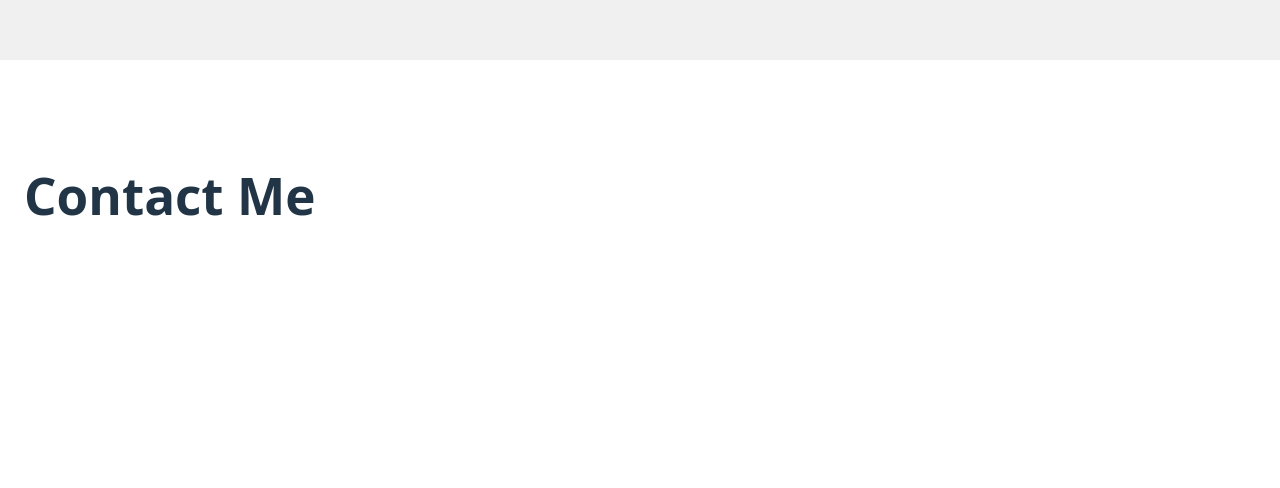
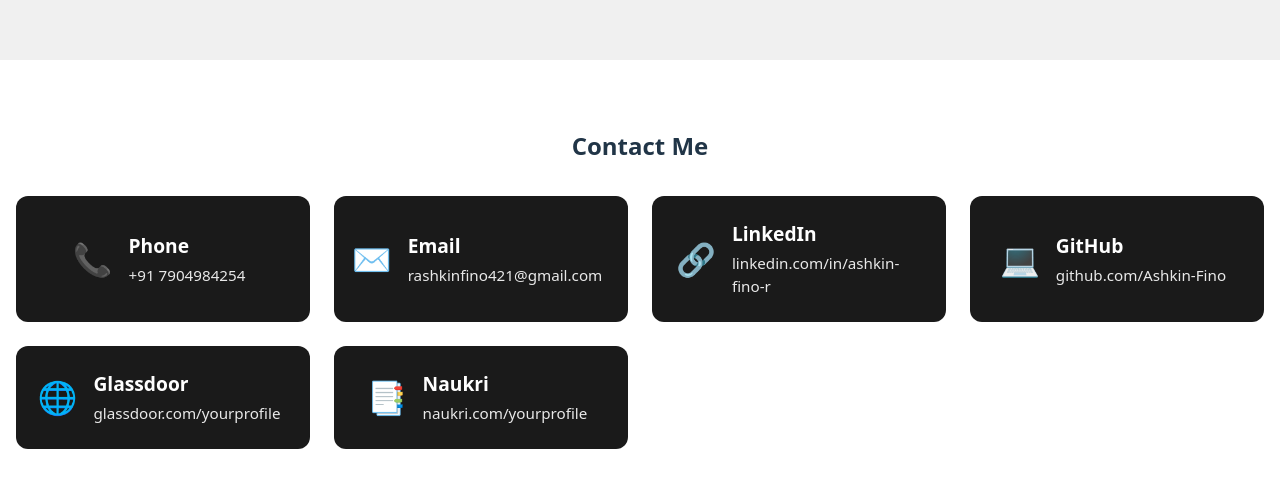
Before and after one commit to Ashkin-Fino/Ashkin-Profile-Website, a React (Vite) app: page / in a window 1280 px wide. Shown: the part 3519-4007 px from the top of the page. Built offline with nearby package versions, Linux system fonts and the light colour scheme.

Commit message:
Added Contact section

```diff
--- a/src/App.jsx
+++ b/src/App.jsx
@@ -1,6 +1,7 @@
 import Navbar from "./Navbar";
 import Home from "./Home";
 import WorkExperience from "./WorkExperience";
+import Contact from "./Contact";
 
 function App() {
   return (
@@ -17,9 +18,7 @@ function App() {
         <h1>Education</h1>
       </section>
 
-      <section id="contact" style={{ height: "100vh", padding: "4rem 1.5rem" }}>
-        <h1>Contact Me</h1>
-      </section>
+      <Contact />
     </>
   );
 }
--- /dev/null
+++ b/src/Contact.css
@@ -0,0 +1,49 @@
+/* Contact.css */
+.contact-section {
+    padding: 3rem 1rem;
+    text-align: center;
+    min-height: calc(100vh - 50px);
+}
+
+.contact-grid {
+    display: grid;
+    grid-template-columns: repeat(auto-fill, minmax(280px, 1fr));
+    gap: 1.5rem;
+    margin-top: 2rem;
+    justify-content: center;
+}
+
+.contact-card {
+    background: #1a1a1a;
+    color: white;
+    padding: 1.5rem;
+    border-radius: 12px;
+    text-decoration: none;
+    transition: all 0.3s ease;
+    display: flex;
+    justify-content: center;
+    align-items: center;
+    gap: 1rem;
+    text-align: left;
+}
+
+.contact-card:hover {
+    transform: translateY(-5px);
+    box-shadow: 0 4px 15px rgba(255, 255, 255, 0.2);
+}
+
+.contact-icon {
+    font-size: 2rem;
+}
+
+.contact-info h3 {
+    margin: 0;
+    font-size: 1.2rem;
+}
+
+.contact-info p {
+    margin: 0.2rem 0 0;
+    font-size: 0.95rem;
+    opacity: 0.9;
+    padding-right: 0.5rem;
+}
--- /dev/null
+++ b/src/Contact.jsx
@@ -0,0 +1,24 @@
+import "./Contact.css";
+import contacts from "./data/contact_details.json";
+
+function Contact() {
+
+    return (
+        <section id="contact" className="contact-section">
+            <h2>Contact Me</h2>
+            <div className="contact-grid">
+                {contacts.map((c) => (
+                    <a href={c.link} key={c.id} target="_blank" rel="noopener noreferrer" className="contact-card">
+                        <span className="contact-icon">{c.icon}</span>
+                        <div className="contact-info">
+                            <h3>{c.name}</h3>
+                            <p>{c.value}</p>
+                        </div>
+                    </a>
+                ))}
+            </div>
+        </section>
+    );
+}
+
+export default Contact;
--- /dev/null
+++ b/src/data/contact_details.json
@@ -0,0 +1,44 @@
+[
+    {
+        "id": 1,
+        "name": "Phone",
+        "value": "+91 7904984254",
+        "link": "tel:+917904984254",
+        "icon": "📞"
+    },
+    {
+        "id": 2,
+        "name": "Email",
+        "value": "rashkinfino421@gmail.com",
+        "link": "mailto:rashkinfino421@gmail.com",
+        "icon": "✉️"
+    },
+    {
+        "id": 3,
+        "name": "LinkedIn",
+        "value": "linkedin.com/in/ashkin-fino-r",
+        "link": "https://linkedin.com/in/ashkin-fino-r",
+        "icon": "🔗"
+    },
+    {
+        "id": 4,
+        "name": "GitHub",
+        "value": "github.com/Ashkin-Fino",
+        "link": "https://github.com/Ashkin-Fino",
+        "icon": "💻"
+    },
+    {
+        "id": 5,
+        "name": "Glassdoor",
+        "value": "glassdoor.com/yourprofile",
+        "link": "https://www.glassdoor.com/member/profile/yourprofile",
+        "icon": "🌐"
+    },
+    {
+        "id": 6,
+        "name": "Naukri",
+        "value": "naukri.com/yourprofile",
+        "link": "https://www.naukri.com/yourprofile",
+        "icon": "📑"
+    }
+]
```
